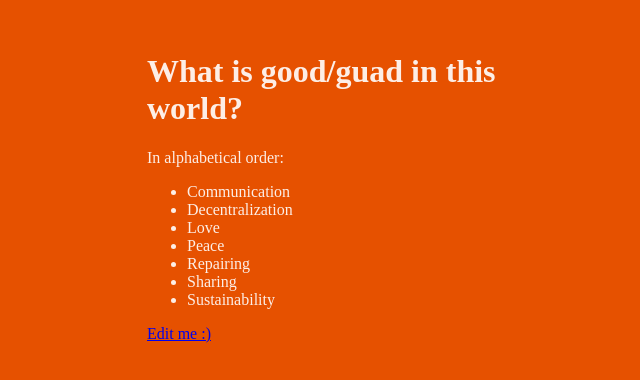
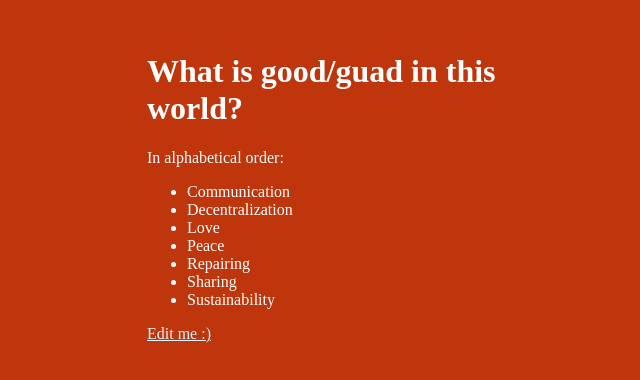
Before and after one commit to midzer/guad, a plain HTML site: page index.html in a window 1280 px wide. Shown: the whole page, without its empty margins (269-909 px from the left). Drawn offline with Linux system fonts and the light colour scheme.

Commit message:
change colors

```diff
--- a/index.html
+++ b/index.html
@@ -11,8 +11,11 @@
         margin: 1em auto;
         max-width: 28em;
         padding: 1rem;
-        background-color: #e65100;
-        color: rgba(255, 255, 255, 0.9);
+        background-color: #bf360c;
+        color: #fff;
+    }
+    a {
+        color: #e3f2fd;
     }
     </style>
 </head>
```
